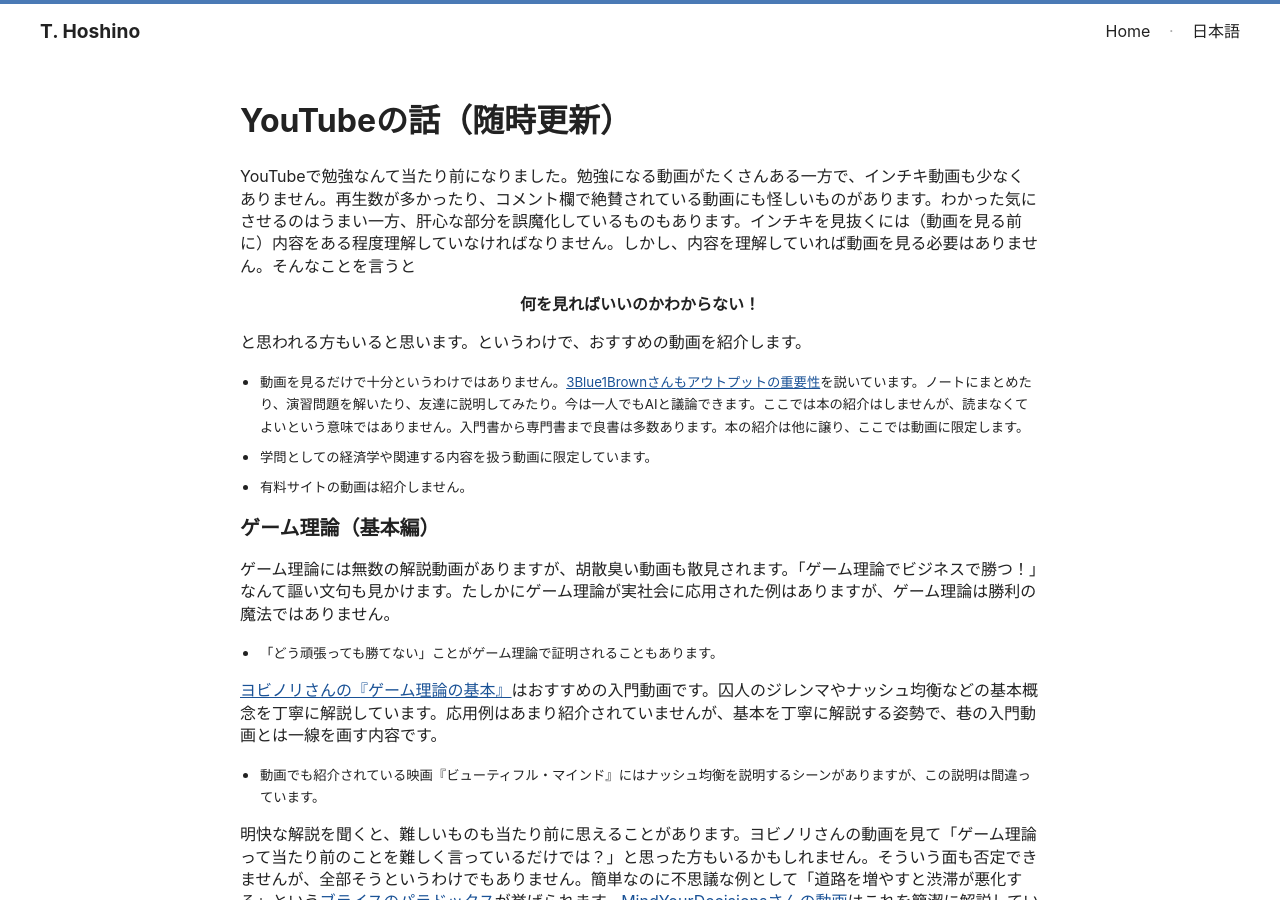
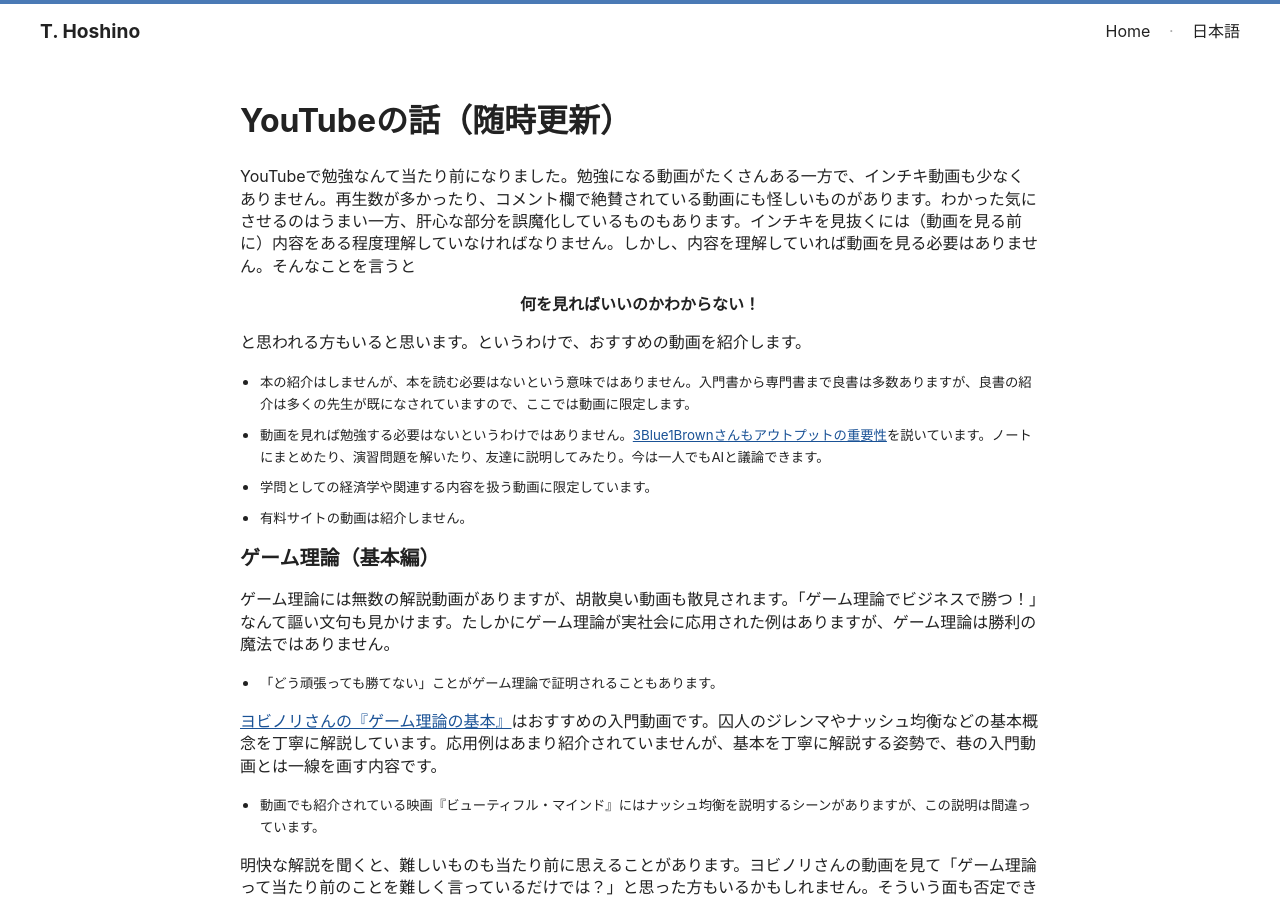
Before and after one commit to tetsuyahoshino137/tetsuyahoshino137.github.io, a Jekyll site: the page built from posts/youtube.md, in a window 1280 px wide and 900 px high. Built offline with Jekyll 4.4.1, drawn with Linux system fonts in a browser that asks for light colours.

Commit message:
Update youtube.md

```diff
--- a/posts/youtube.md
+++ b/posts/youtube.md
@@ -12,7 +12,8 @@ YouTubeで勉強なんて当たり前になりました。勉強になる動画
 
 と思われる方もいると思います。というわけで、おすすめの動画を紹介します。
 
-- <small>動画を見るだけで十分というわけではありません。[3Blue1Brownさんもアウトプットの重要性](https://www.3blue1brown.com/blog/recommendations)を説いています。ノートにまとめたり、演習問題を解いたり、友達に説明してみたり。今は一人でもAIと議論できます。ここでは本の紹介はしませんが、読まなくてよいという意味ではありません。入門書から専門書まで良書は多数あります。本の紹介は他に譲り、ここでは動画に限定します。</small>
+- <small>本の紹介はしませんが、本を読む必要はないという意味ではありません。入門書から専門書まで良書は多数ありますが、良書の紹介は多くの先生が既になされていますので、ここでは動画に限定します。</small>
+- <small>動画を見れば勉強する必要はないというわけではありません。[3Blue1Brownさんもアウトプットの重要性](https://www.3blue1brown.com/blog/recommendations)を説いています。ノートにまとめたり、演習問題を解いたり、友達に説明してみたり。今は一人でもAIと議論できます。</small>
 - <small>学問としての経済学や関連する内容を扱う動画に限定しています。</small>
 - <small>有料サイトの動画は紹介しません。</small>
 
```
